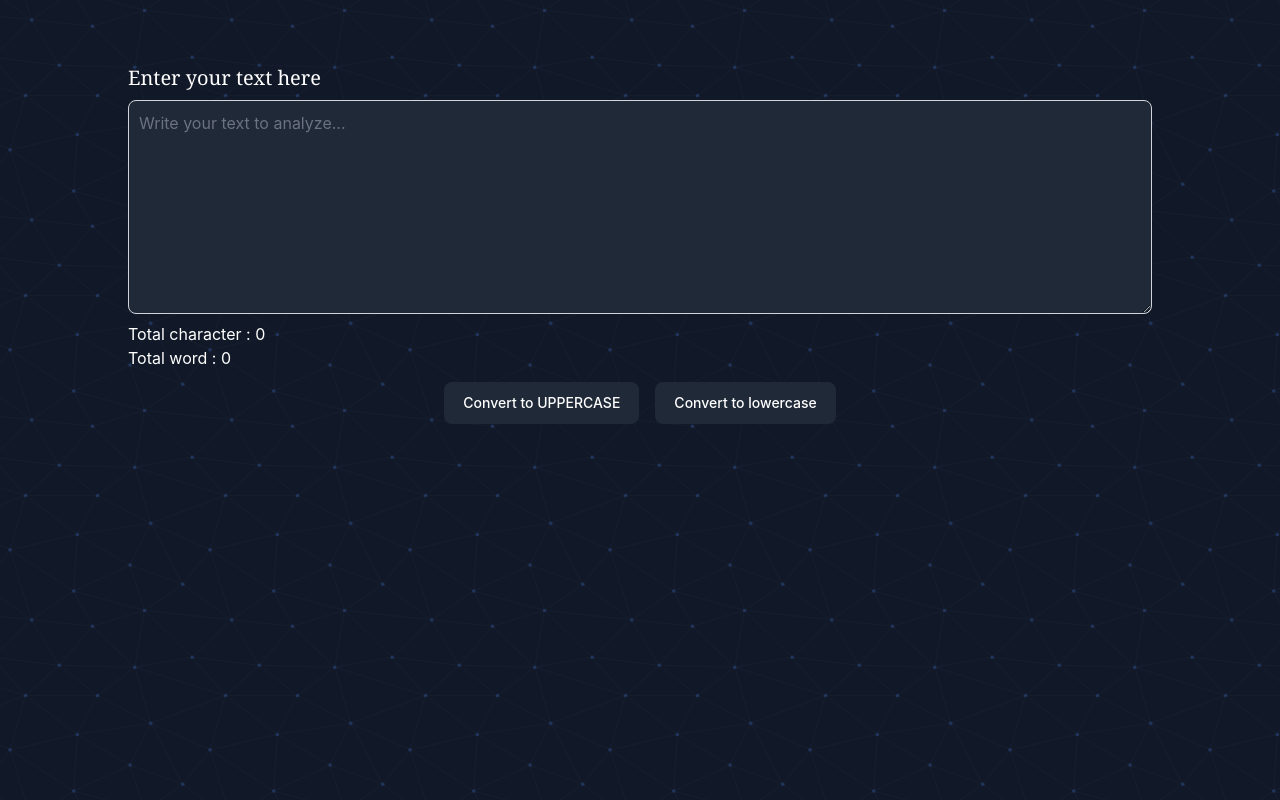
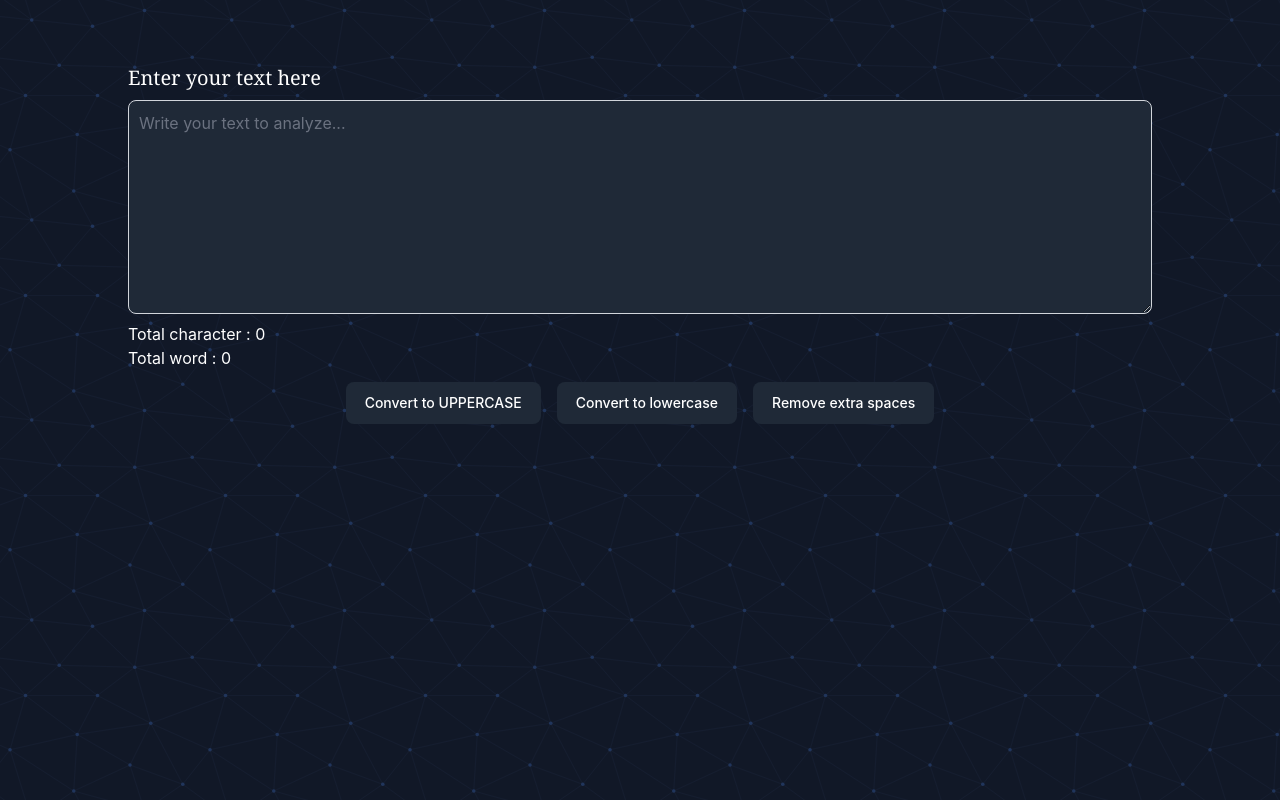
Before and after one commit to tarekreza/Text_counter-React, a React (Create React App) app: page / in a window 1280 px wide. Built offline with nearby package versions, Linux system fonts and the light colour scheme.

Commit message:
added remove extra spaces functionality

```diff
--- a/src/App.jsx
+++ b/src/App.jsx
@@ -2,23 +2,28 @@ import { Button } from "flowbite-react";
 import { useState } from "react";
 
 function App() {
+  // text state
   const [text, setText] = useState("");
+  // word counter state
   const [word, setWord] = useState(0);
-
+// run this function when user input something on textarea
   const handleOnChange = (e) => {
     const changedText = e.target.value;
     setText(changedText);
 
     setWord(countWords(changedText))
   };
+  // make string to uppercase
   const handleOnUppercase = () => {
     let uppercase = text.toUpperCase();
     setText(uppercase);
   };
+  // make string to lowercase
   const handleOnLowercase = () => {
     let uppercase = text.toLowerCase();
     setText(uppercase);
   };
+  // word counter function
   function countWords(sentence) {
     // Remove any leading or trailing spaces from the sentence
     sentence = sentence.trim();
@@ -34,6 +39,11 @@ function App() {
     // Return the length of the array, which is the total number of words
     return words.length;
   }
+  // extra spece remover function
+  function removeExtraSpaces() {
+    setText(text.replace(/\s+/g, ' ').trim());
+  }
+
 
   return (
     <>
@@ -62,6 +72,11 @@ function App() {
                 Convert to lowercase
               </Button>
             </div>
+            <div className = "m-0">
+              <Button className = "mx-auto my-3 lg:m-0" color="dark" onClick={removeExtraSpaces}>
+                Remove extra spaces
+              </Button>
+            </div>
           </div>
         </div>
       </div>
```
